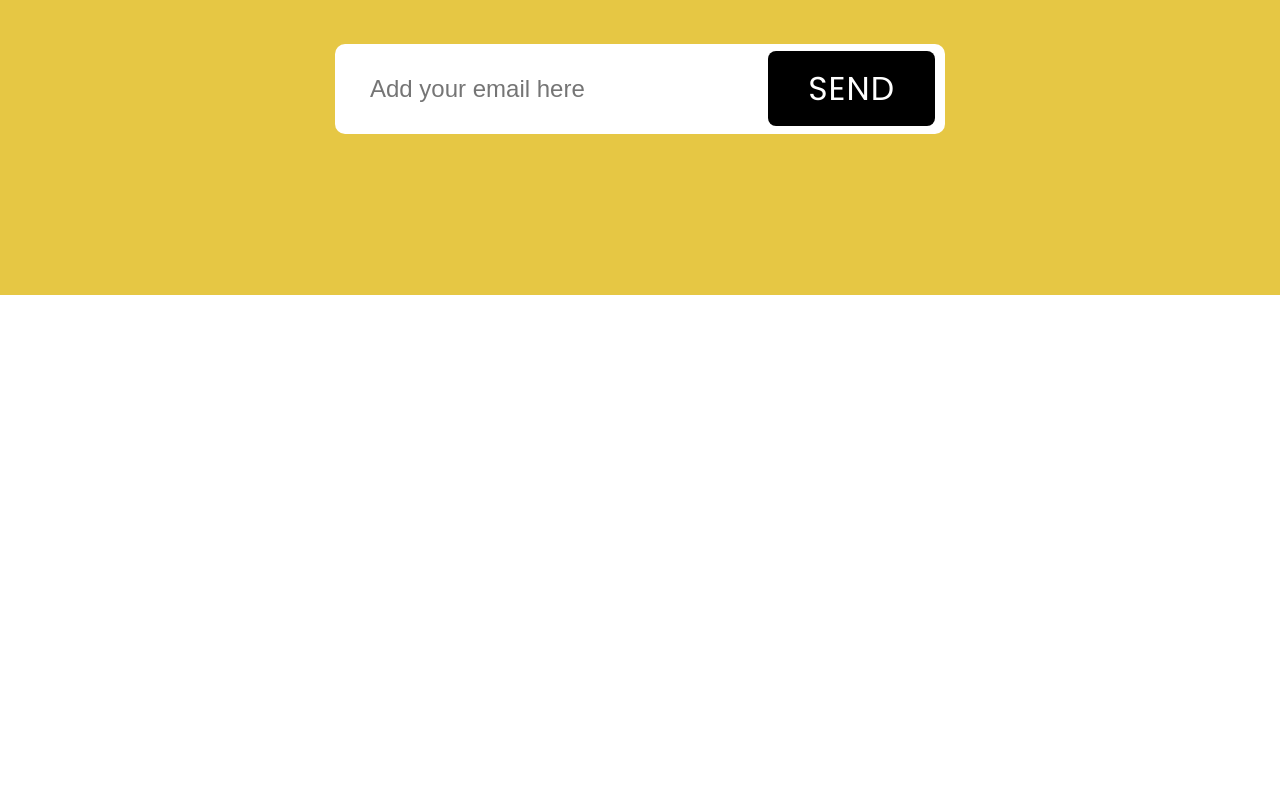
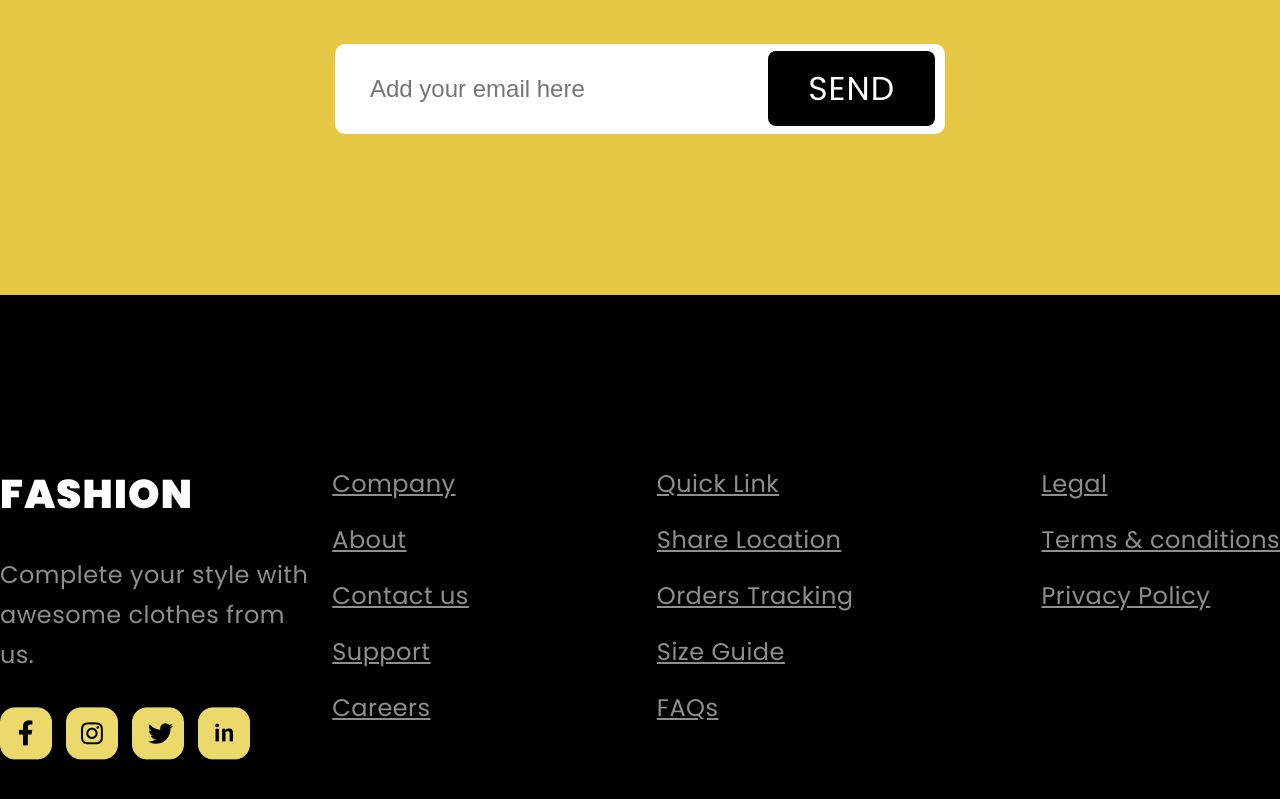
Before and after one commit to EnoTPoligloT0/Fashion, a React (Vite) app in the folder front/: page / in a window 1280 px wide. Shown: the part 5996-6795 px from the top of the page. Before the commit the page ends 6291 px from the top, so only its background shows below. Built offline with nearby package versions, Linux system fonts and the light colour scheme.

Commit message:
Added Footer to App

```diff
--- a/front/src/App.jsx
+++ b/front/src/App.jsx
@@ -6,6 +6,7 @@ import Sale from "./components/Sale/Sale.jsx";
 import Favorite from "./components/Favorite/Favorite.jsx";
 import MobileApp from "./components/MobileApp/MobileApp.jsx";
 import Newsletter from "./components/Newsletter/Newsletter.jsx";
+import Footer from "./components/footer/Footer.jsx";
 
 function App() {
     return (
@@ -18,6 +19,7 @@ function App() {
             <Favorite/>
             <MobileApp/>
             <Newsletter/>
+            <Footer/>
         </>)
 }
 
```
